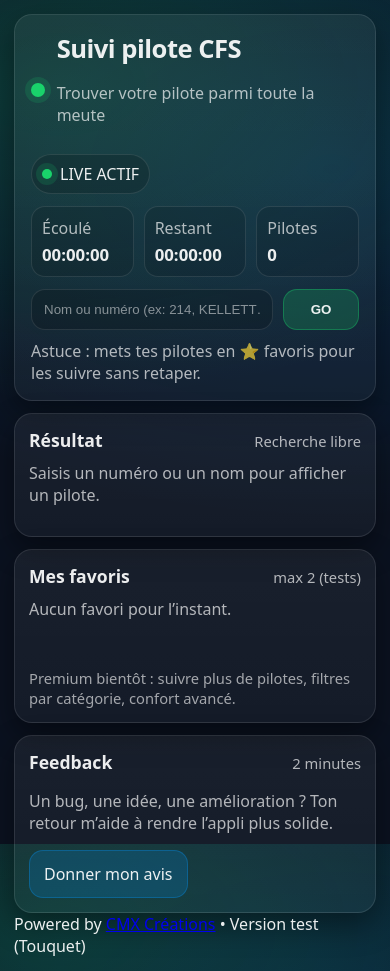
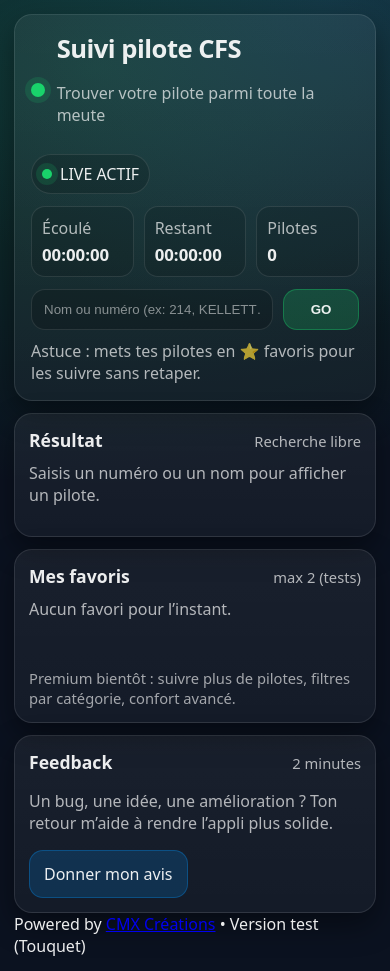
Before and after one commit to DanCMX/Recherche-pilote-CFS, a Flask app: page / in a window 390 px wide. Run offline with Flask 3, Linux system fonts and the light colour scheme; data that the repository does not hold is empty.

Commit message:
Update style.css

```diff
--- a/static/style.css
+++ b/static/style.css
@@ -270,3 +270,20 @@ h2{
     align-items:start;
   }
 }
+/* ===== Fix fond mobile (évite bande verte) ===== */
+html, body { min-height: 100%; }
+
+body{
+  background: var(--bg);
+  /* Dégradé doux en "taches" plutôt qu'en bande verticale */
+  background-image:
+    radial-gradient(1200px 700px at 25% 8%, rgba(25, 211, 107, 0.18), transparent 60%),
+    radial-gradient(900px 600px at 85% 0%, rgba(66, 133, 244, 0.16), transparent 55%);
+  background-repeat: no-repeat;
+  background-attachment: fixed;
+}
+
+/* Sur mobile, on désactive l'attachment fixed (souvent source de rendu sale) */
+@media (max-width: 640px){
+  body{ background-attachment: scroll; }
+}
```
